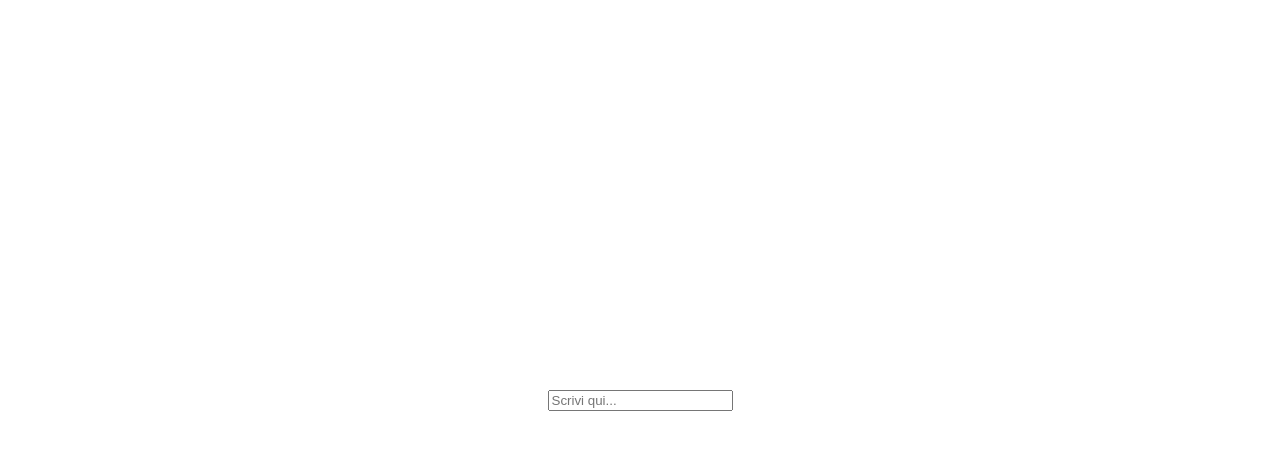
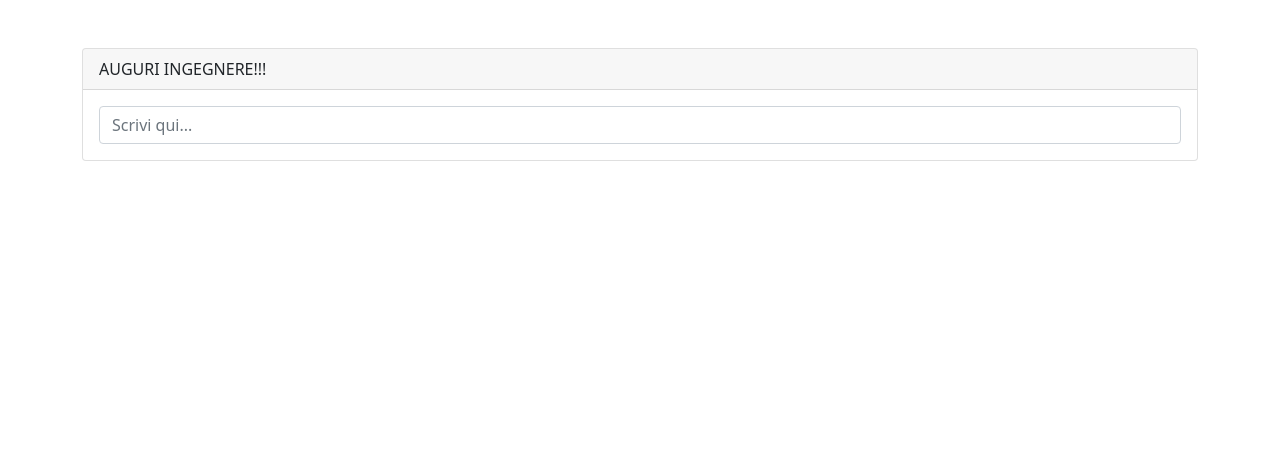
Before and after one commit to ehyehy/laurea, a plain HTML site: page index.html in a window 1280 px wide. Drawn offline with nearby package versions, Linux system fonts and the light colour scheme.

Commit message:
Update index.html

```diff
--- a/index.html
+++ b/index.html
@@ -3,32 +3,35 @@
 <head>
   <meta charset="UTF-8">
   <title>Sorpresa Canina</title>
+  <link href="https://cdn.jsdelivr.net/npm/bootstrap@5.1.3/dist/css/bootstrap.min.css" rel="stylesheet" integrity="sha384-1BmE4kWBq78iYhFldvKuhfTAU6auU8tT94WrHftjDbrCEXSU1oBoqyl2QvZ6jIW3" crossorigin="anonymous">
   <style>
-        /* Centrare il contenuto nella pagina */
-        body, html {
-            height: 100%;
-            margin: 0;
-            display: flex;
-            justify-content: center;
-            align-items: center;
-        }
-
+    /* Optional additional styling */
   </style>
 </head>
 <body>
 
-
-    <input type="text" id="inputText" placeholder="Scrivi qui..." oninput="checkInput()">
-
-    <!-- Pulsante di download, inizialmente nascosto -->
-    <button id="downloadButton" style="display: none;" onclick="downloadFile()">Scarica Sorpresa</button>
+  <div class="container mt-5">
+    <div class="card">
+      <div class="card-header">
+        AUGURI INGEGNERE!!!
+      </div>
+      <div class="card-body">
+        <div class="row">
+          <div class="col">
+            <input type="text" class="form-control" id="inputText" placeholder="Scrivi qui..." oninput="checkInput()">
+          </div>
+          </div>
+        <button id="downloadButton" style="display: none;" class="btn btn-primary mt-3" onclick="downloadFile()">Scarica Sorpresa</button>
+      </div>
+    </div>
+  </div>
 
   <script>
     function checkInput() {
       var inputText = document.getElementById('inputText').value;
       var downloadButton = document.getElementById('downloadButton');
 
-            // Mostra il pulsante se l'input è "cane"
+      // Mostra il pulsante se l'input è "milanista"
       if (inputText.toLowerCase() === 'milanista') {
         downloadButton.style.display = 'block';
       } else {
```
Lines whose indentation alone changed are shown as unchanged.
